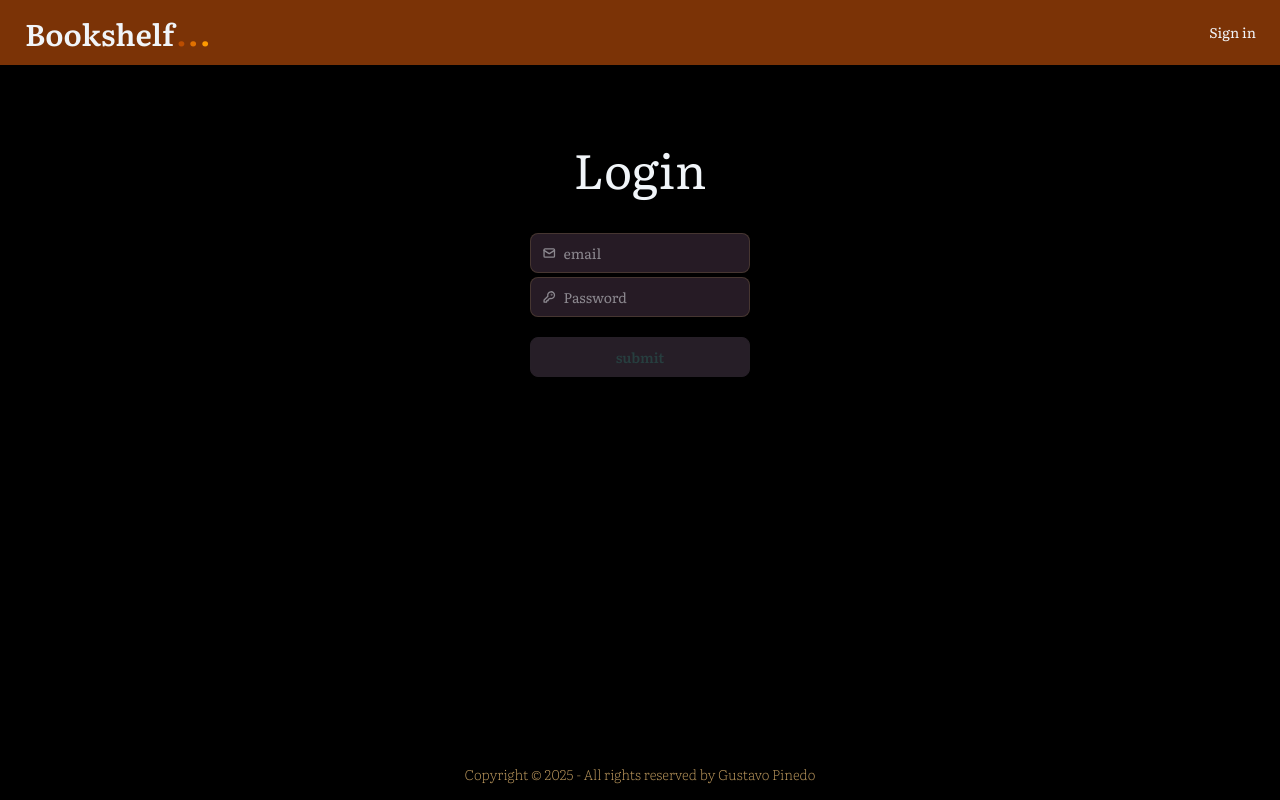
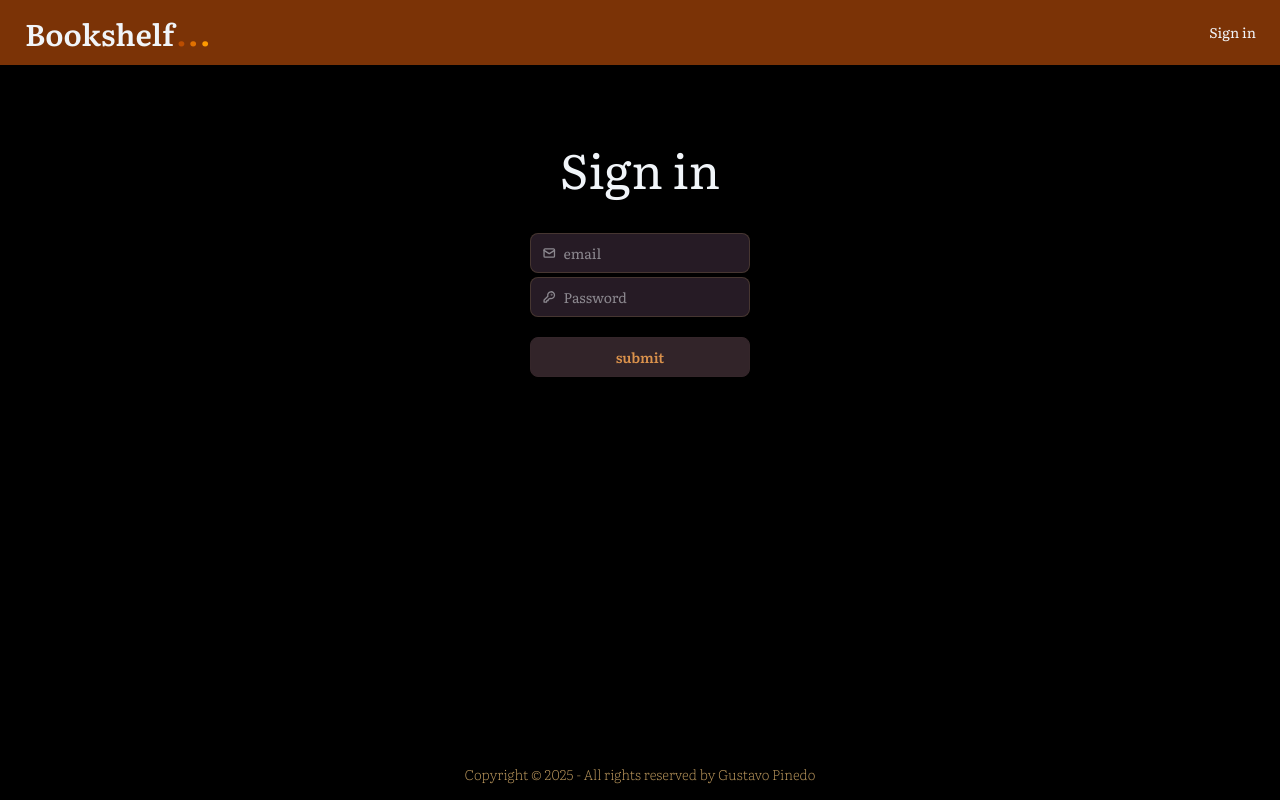
Before and after one commit to gus-pi/bookshelf, a React (Vite) app in the folder client/: page /login in a window 1280 px wide. Built offline with nearby package versions, Linux system fonts and the light colour scheme; no server answers.

Commit message:
change sign in button

```diff
--- a/client/src/pages/Login.tsx
+++ b/client/src/pages/Login.tsx
@@ -37,7 +37,7 @@ const Login = () => {
 
   return (
     <div className="text-slate-100 flex flex-col items-center bg-black">
-      <h1 className="text-5xl mt-20">Login</h1>
+      <h1 className="text-5xl mt-20">Sign in</h1>
       {error && <p className="text-red-500">{error}</p>}{' '}
       <form onSubmit={handleSubmit} className="flex flex-col mt-10">
         <label className="input validator mb-1">
@@ -106,7 +106,7 @@ const Login = () => {
           <br />
           At least one uppercase letter
         </p>
-        <button type="submit" className="btn btn-soft btn-secondary my-5">
+        <button type="submit" className="btn btn-soft btn-primary my-5">
           submit
         </button>
       </form>
```
